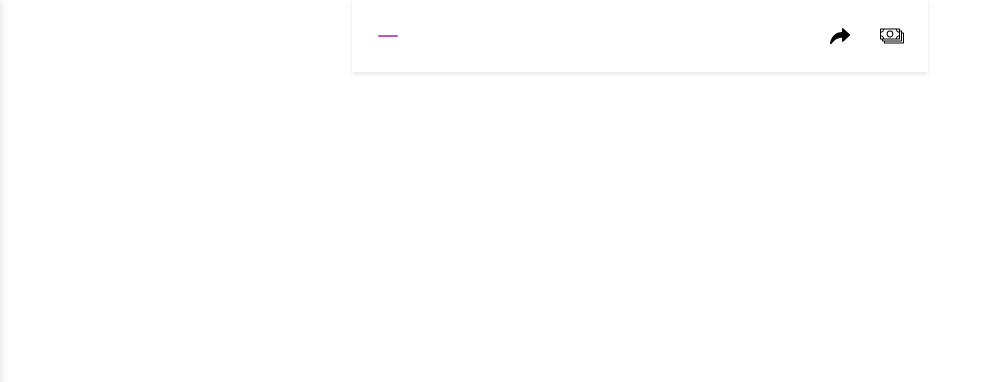
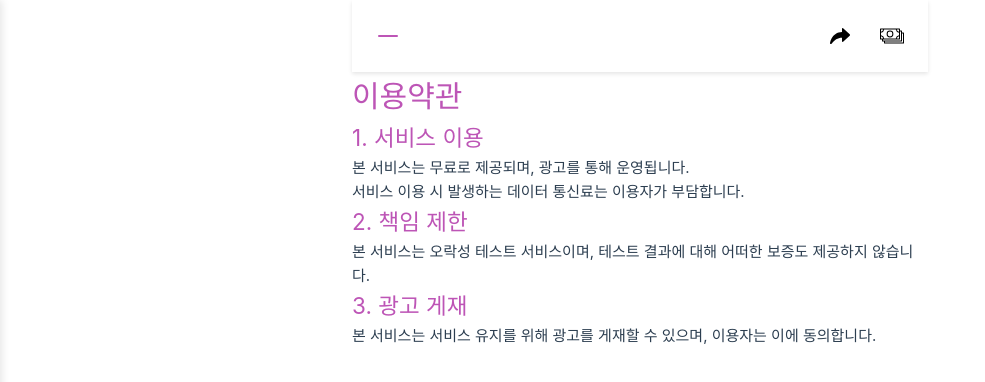
Before and after one commit to ParkBeomMin/WhatIsMyTeam, a Vue app: page /terms in a window 1280 px wide. Shown: the top 382 px of the page, without its empty margins (0-985 px from the left). Built offline with nearby package versions, Linux system fonts and the light colour scheme.

Commit message:
개인정보 처리방침, 이용약관, 문의하기 페이지 추가

```diff
--- a/package.json
+++ b/package.json
@@ -1,6 +1,6 @@
 {
     "name": "whatismyteam",
-    "version": "2.1.0",
+    "version": "3.0.0",
     "private": true,
     "scripts": {
         "dev": "vite",
--- a/src/components/HamburgerMenu.vue
+++ b/src/components/HamburgerMenu.vue
@@ -19,6 +19,15 @@
                     <span>{{ test.name }}</span>
                 </li>
             </ul>
+            <div class="menu-footer">
+                <div class="footer-links">
+                    <a href="/privacy" @click.stop="goToPage('privacy')">개인정보 처리방침</a>
+                    <span class="divider">|</span>
+                    <a href="/terms" @click.stop="goToPage('terms')">이용약관</a>
+                    <span class="divider">|</span>
+                    <a href="/contact" @click.stop="goToPage('contact')">문의하기</a>
+                </div>
+            </div>
         </div>
 
         <div
@@ -57,6 +66,11 @@ const emit = defineEmits<{
 
 const toggleMenu = () => {
     emit('update:is-open', !props.isOpen);
+};
+
+const goToPage = (page: string) => {
+    router.push(`/${page}`);
+    emit('update:is-open', false);
 };
 </script>
 
@@ -163,6 +177,7 @@ const toggleMenu = () => {
     list-style: none;
     padding: 0;
     margin: 0;
+    margin-bottom: 80px;
 }
 
 .menu-list li {
@@ -187,4 +202,36 @@ const toggleMenu = () => {
     height: 24px;
     margin-right: 12px;
 }
+
+.menu-footer {
+    position: absolute;
+    bottom: 0;
+    left: 0;
+    width: 100%;
+    padding: 20px;
+    background: white;
+    border-top: 1px solid #eee;
+}
+
+.footer-links {
+    display: flex;
+    justify-content: center;
+    gap: 8px;
+    font-size: 0.85rem;
+    color: #666;
+}
+
+.footer-links a {
+    color: #666;
+    text-decoration: none;
+    transition: color 0.2s;
+}
+
+.footer-links a:hover {
+    color: #bd55b6;
+}
+
+.divider {
+    color: #ddd;
+}
 </style>
--- a/src/router/index.ts
+++ b/src/router/index.ts
@@ -20,6 +20,21 @@ const router = createRouter({
             path: '/result',
             name: 'result',
             component: () => import('../views/ResultView.vue')
+        },
+        {
+            path: '/privacy',
+            name: 'privacy',
+            component: () => import('../views/PrivacyView.vue')
+        },
+        {
+            path: '/terms',
+            name: 'terms',
+            component: () => import('../views/TermsView.vue')
+        },
+        {
+            path: '/contact',
+            name: 'contact',
+            component: () => import('../views/ContactView.vue')
         }
     ],
 });
--- /dev/null
+++ b/src/views/ContactView.vue
@@ -0,0 +1,20 @@
+<template>
+    <div class="page-container">
+        <h1>문의하기</h1>
+        <div class="content">
+            <section>
+                <h2>문의 방법</h2>
+                <p>서비스 이용에 관한 문의사항이 있으시다면 아래 방법으로 연락 주시기 바랍니다:</p>
+                <ul>
+                    <li>이메일: whatismyteam@gmail.com</li>
+                    <li>트위터: <a href="https://twitter.com/whatismyteam" target="_blank">@whatismyteam</a></li>
+                </ul>
+            </section>
+
+            <section>
+                <h2>응답 시간</h2>
+                <p>문의하신 내용은 영업일 기준 2-3일 내에 답변드리도록 하겠습니다.</p>
+            </section>
+        </div>
+    </div>
+</template>
--- /dev/null
+++ b/src/views/PrivacyView.vue
@@ -0,0 +1,41 @@
+<template>
+    <div class="page-container">
+        <h1>개인정보 처리방침</h1>
+        <div class="content">
+            <section>
+                <h2>1. 개인정보의 처리 목적</h2>
+                <p>본 서비스는 이용자의 개인정보를 수집하지 않습니다. 다만, 서비스 이용 과정에서 자동으로 생성되는 IP 주소, 쿠키, 서비스 이용 기록 등이 생성되어 수집될 수 있습니다.</p>
+            </section>
+
+            <section>
+                <h2>2. 개인정보의 처리 및 보유 기간</h2>
+                <p>서비스 이용 과정에서 생성된 정보는 서비스 제공 목적 달성 후 즉시 파기됩니다.</p>
+            </section>
+
+            <section>
+                <h2>3. 개인정보의 제3자 제공</h2>
+                <p>본 서비스는 이용자의 개인정보를 제3자에게 제공하지 않습니다.</p>
+            </section>
+
+            <section>
+                <h2>4. 이용자의 권리와 행사 방법</h2>
+                <p>이용자는 언제든지 자신의 개인정보 처리를 거부할 수 있으며, 이 경우 서비스 이용이 제한될 수 있습니다.</p>
+            </section>
+        </div>
+    </div>
+</template>
+
+<style scoped>
+.page-container {
+    padding: 20px;
+    max-width: 800px;
+    margin: 0 auto;
+}
+
+.content {
+    background: white;
+    padding: 20px;
+    border-radius: 8px;
+    box-shadow: 0 2px 8px rgba(0,0,0,0.1);
+}
+</style>
--- /dev/null
+++ b/src/views/TermsView.vue
@@ -0,0 +1,22 @@
+<template>
+    <div class="page-container">
+        <h1>이용약관</h1>
+        <div class="content">
+            <section>
+                <h2>1. 서비스 이용</h2>
+                <p>본 서비스는 무료로 제공되며, 광고를 통해 운영됩니다.</p>
+                <p>서비스 이용 시 발생하는 데이터 통신료는 이용자가 부담합니다.</p>
+            </section>
+
+            <section>
+                <h2>2. 책임 제한</h2>
+                <p>본 서비스는 오락성 테스트 서비스이며, 테스트 결과에 대해 어떠한 보증도 제공하지 않습니다.</p>
+            </section>
+
+            <section>
+                <h2>3. 광고 게재</h2>
+                <p>본 서비스는 서비스 유지를 위해 광고를 게재할 수 있으며, 이용자는 이에 동의합니다.</p>
+            </section>
+        </div>
+    </div>
+</template>
```
Also changed, not shown: 1 other file (tests, documents, lock files or other folders).
